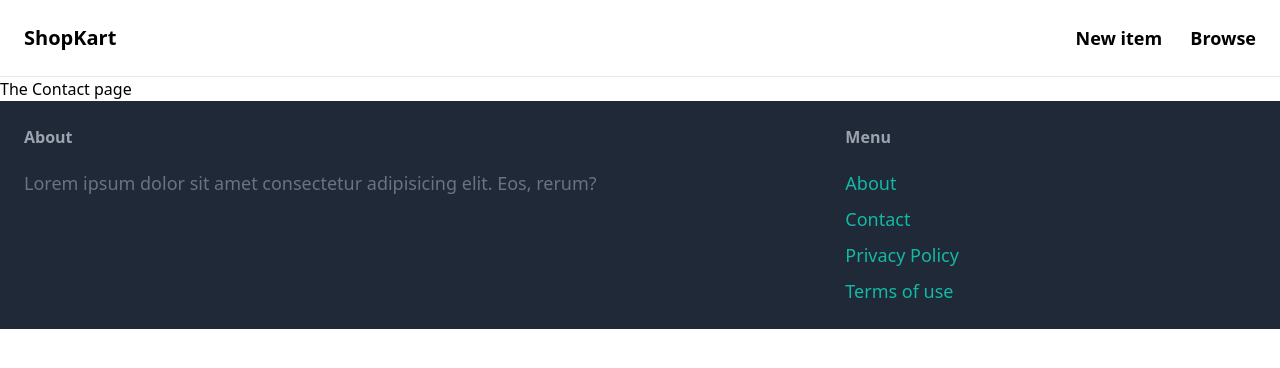
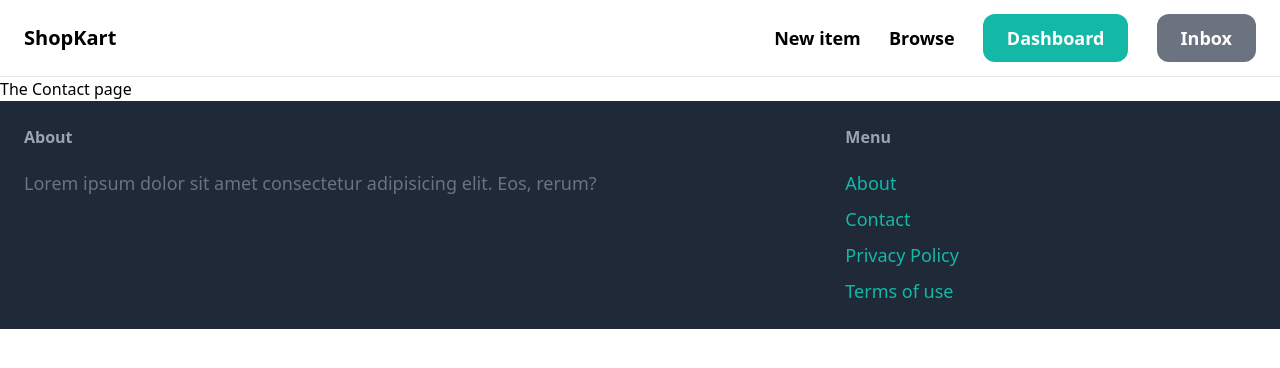
Before and after one commit to ayushp533/online-marketplace, a Django app: page /contact/ in a window 1280 px wide. Shown: the top 368 px of the page. Run offline with Django 4.2, Linux system fonts and the light colour scheme; a user stored in the database is signed in; some libraries are stand-ins or nearby versions.

Commit message:
Changed login signup buttons when user is authenticated

```diff
--- a/shopkart/core/templates/core/base.html
+++ b/shopkart/core/templates/core/base.html
@@ -15,6 +15,8 @@
             <a href="#" class="text-lg font-semibold hover:text-gray-500">Browse</a>
 
             {% if request.user.is_authenticated %}
+                <a href="#" class="px-6 py-3 text-lg font-semibold bg-teal-500 text-white rounded-xl hover:bg-teal-700">Dashboard</a>
+                <a href="#" class="px-6 py-3 text-lg font-semibold bg-gray-500 text-white rounded-xl hover:bg-gray-700">Inbox</a>
             {% else %}
                 <a href="{% url 'core:signup' %}" class="px-6 py-3 text-lg font-semibold bg-teal-500 text-white rounded-xl hover:bg-teal-700">Sign Up</a>
                 <a href="{% url 'core:login' %}" class="px-6 py-3 text-lg font-semibold bg-gray-500 text-white rounded-xl hover:bg-gray-700">Login</a>
```
